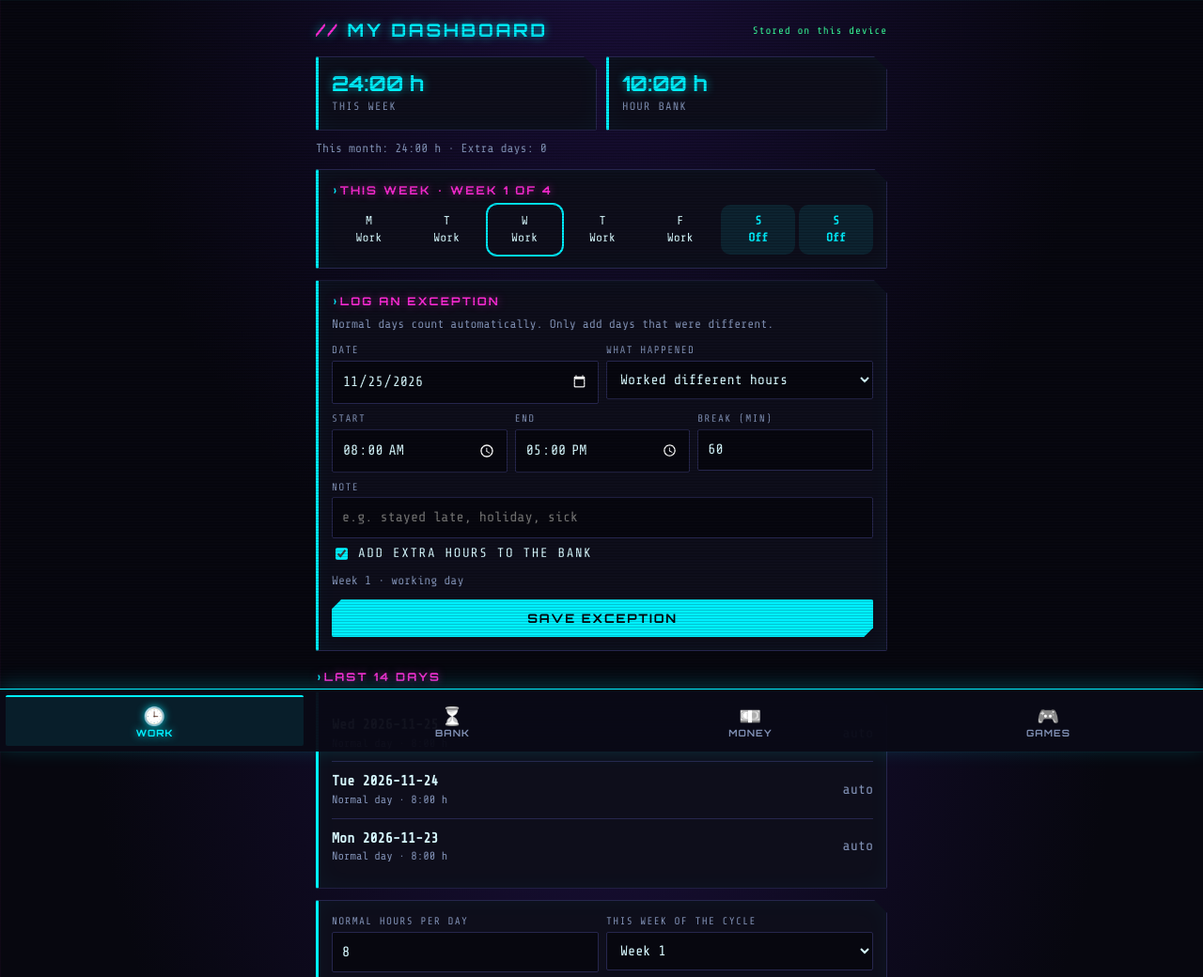
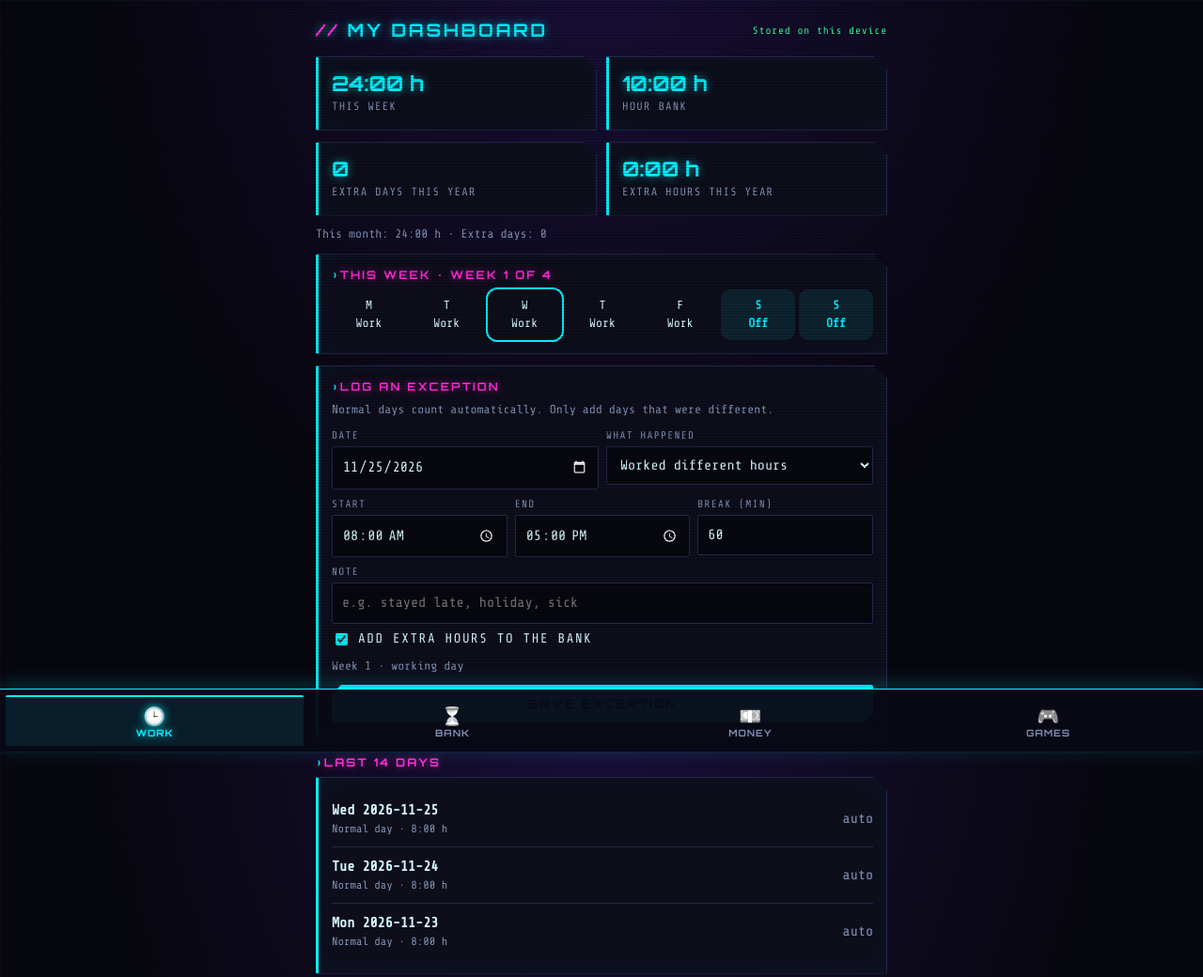
Before and after one commit to Shoto31/dashboard, a plain HTML site: page index.html in a window 1280 px wide. Shown: the top 1040 px of the page at 94% size. Drawn offline with nearby package versions, Linux system fonts and the light colour scheme.

Commit message:
Add files via upload

```diff
--- a/index.html
+++ b/index.html
@@ -116,6 +116,7 @@ function bankBalance(){
   return h;
 }
 const extraDays=p=>S.work.filter(e=>isOff(e.date)&&worked(e)>0&&e.date.startsWith(p)).length;
+const extraHours=p=>S.work.filter(e=>e.date.startsWith(p)).reduce((sum,e)=>sum+Math.max(0,extra(e)),0);
 function del(list,id){S[list]=S[list].filter(x=>x.id!==id);save()}
 window.del=del;
 
@@ -149,9 +150,10 @@ function dayRow(ds){
 }
 function vWork(){
   const bal=bankBalance(),t=today(),mon=mondayStr(new Date()),ym=t.slice(0,7);
-  const wh=hoursRange(mon,addDays(mon,6)),mh=hoursRange(ym+"-01",ym+"-31");
+  const wh=hoursRange(mon,addDays(mon,6)),mh=hoursRange(ym+"-01",ym+"-31"),yy=t.slice(0,4);
   let rows="";for(let i=0;i<14;i++)rows+=dayRow(addDays(t,-i));
   return `<div class="stats"><div class="stat"><b>${fmtH(wh)}</b><span>This week</span></div><div class="stat"><b>${fmtH(bal)}</b><span>Hour bank</span></div></div>
+  <div class="stats"><div class="stat"><b>${extraDays(yy)}</b><span>Extra days this year</span></div><div class="stat"><b>${fmtH(extraHours(yy))}</b><span>Extra hours this year</span></div></div>
   <p style="color:var(--mu);font-size:13px;margin:-2px 0 12px">This month: ${fmtH(mh)} \u00b7 Extra days: ${extraDays(ym)}</p>
   <div class="card"><h2 style="margin-top:0">This week \u00b7 Week ${weekNo(t)+1} of 4</h2><div style="display:flex;gap:4px">${strip()}</div></div>
   <div class="card"><h2 style="margin-top:0">Log an exception</h2>
```
